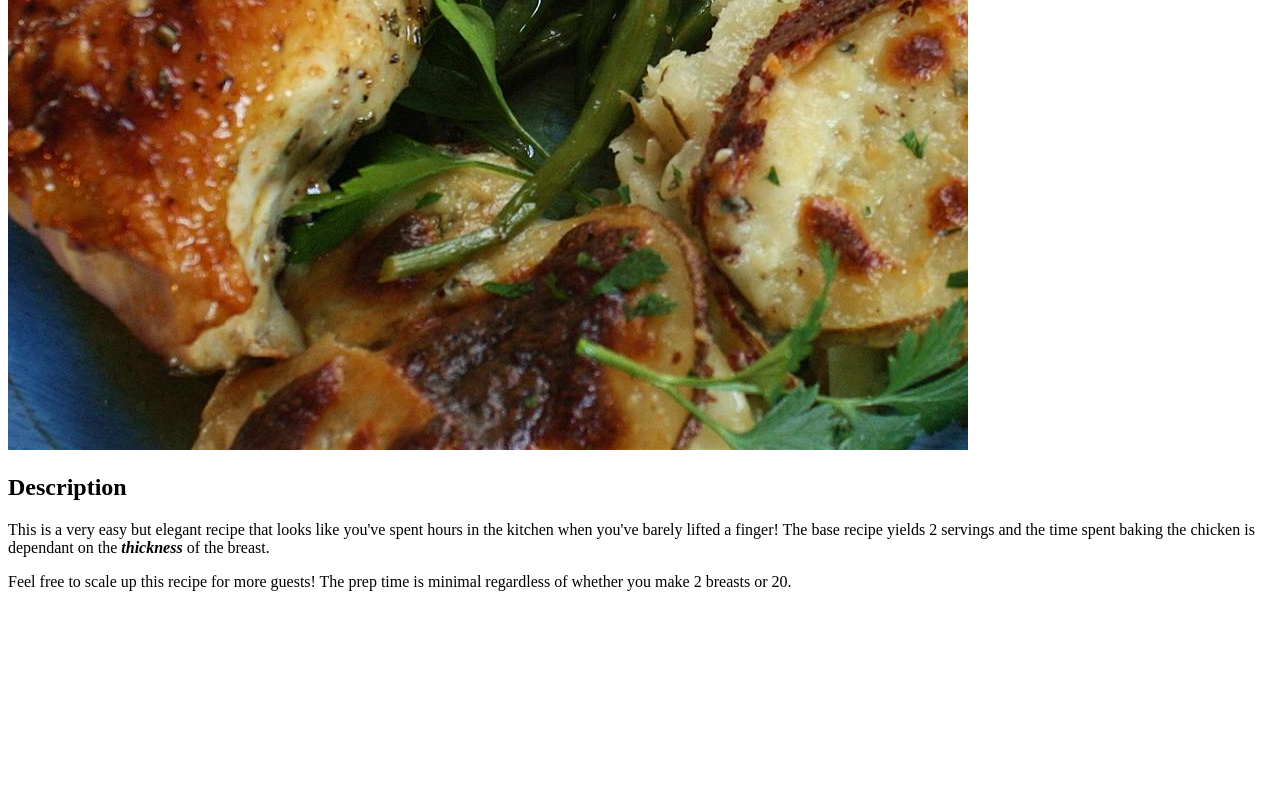
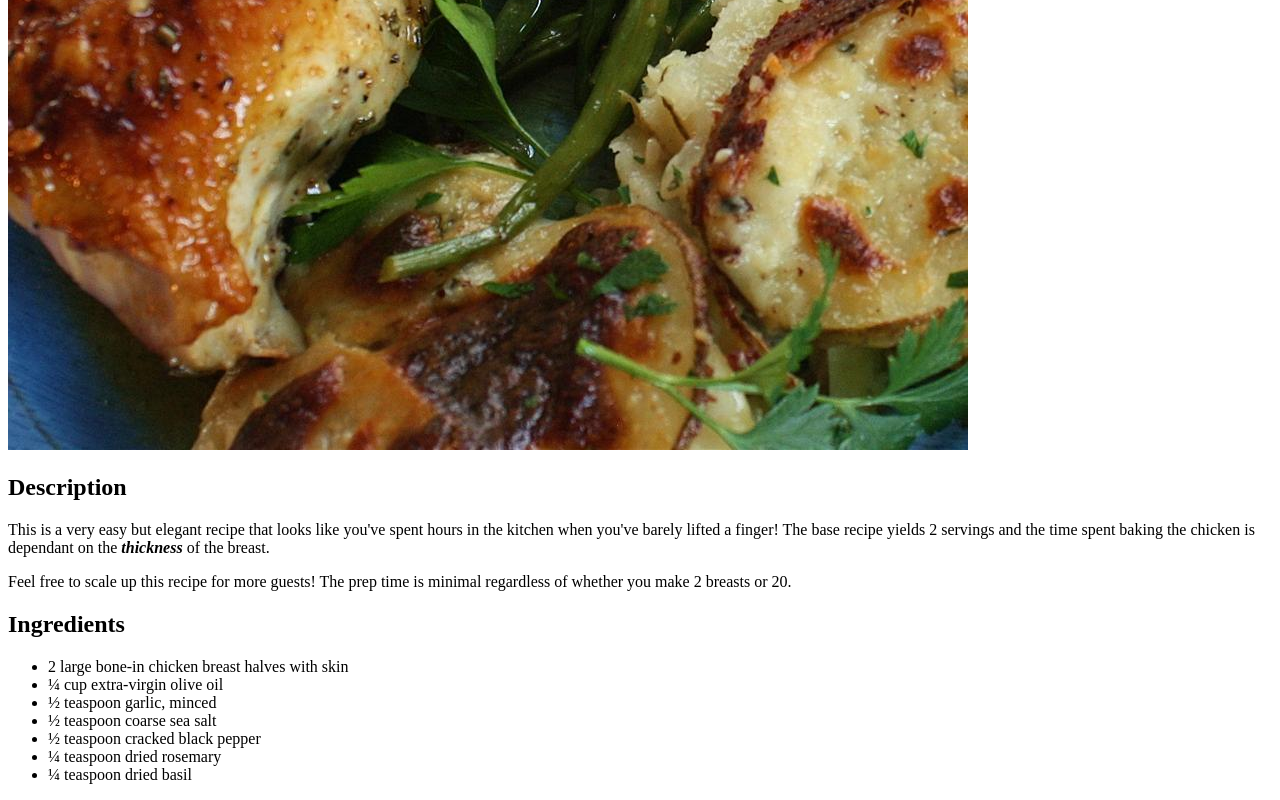
Before and after one commit to JaimeCeF/odin-recipes, a plain HTML site: page recipes/baked_split_chicken_breast.html in a window 1280 px wide. Shown: the part 590-1390 px from the top of the page. Before the commit the page ends 1197 px from the top, so only its background shows below. Drawn offline with Linux system fonts and the light colour scheme.

Commit message:
Added list of ingredients to chicken breast recipe

```diff
--- a/recipes/baked_split_chicken_breast.html
+++ b/recipes/baked_split_chicken_breast.html
@@ -9,6 +9,7 @@
 <body>
     <h1>Baked Split Chicken Breast</h1>
     <p><img src="../images/completed_image.jpg" alt="Baked Split Chicken Breast"></p>
+
     <h2>Description</h2>
     <p>This is a very easy but elegant recipe that looks like you've spent
         hours in the kitchen when you've barely lifted a finger! The base recipe yields
@@ -16,5 +17,18 @@
         the <strong><em>thickness</em></strong> of the breast.</p>
     <p>Feel free to scale up this recipe for more guests! The prep time is minimal
         regardless of whether you make 2 breasts or 20.</p>
+
+    <h2>Ingredients</h2>
+    <ul>
+        <li>2 large bone-in chicken breast halves with skin</li>
+        <li>¼ cup extra-virgin olive oil</li>
+        <li>½ teaspoon garlic, minced</li>
+        <li>½ teaspoon coarse sea salt</li>
+        <li>½ teaspoon cracked black pepper</li>
+        <li>¼ teaspoon dried rosemary</li>
+        <li>¼ teaspoon dried basil</li>
+    </ul>
+
+
 </body>
 </html>
```
